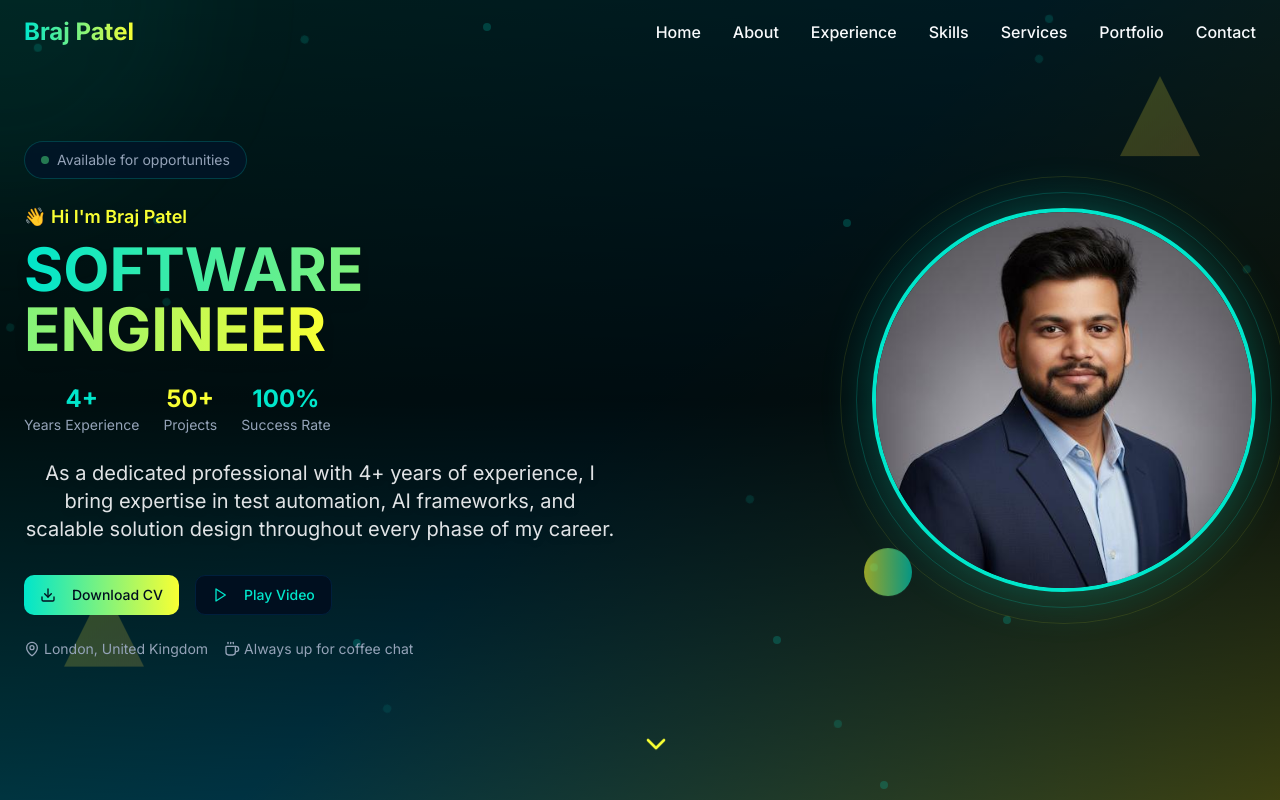
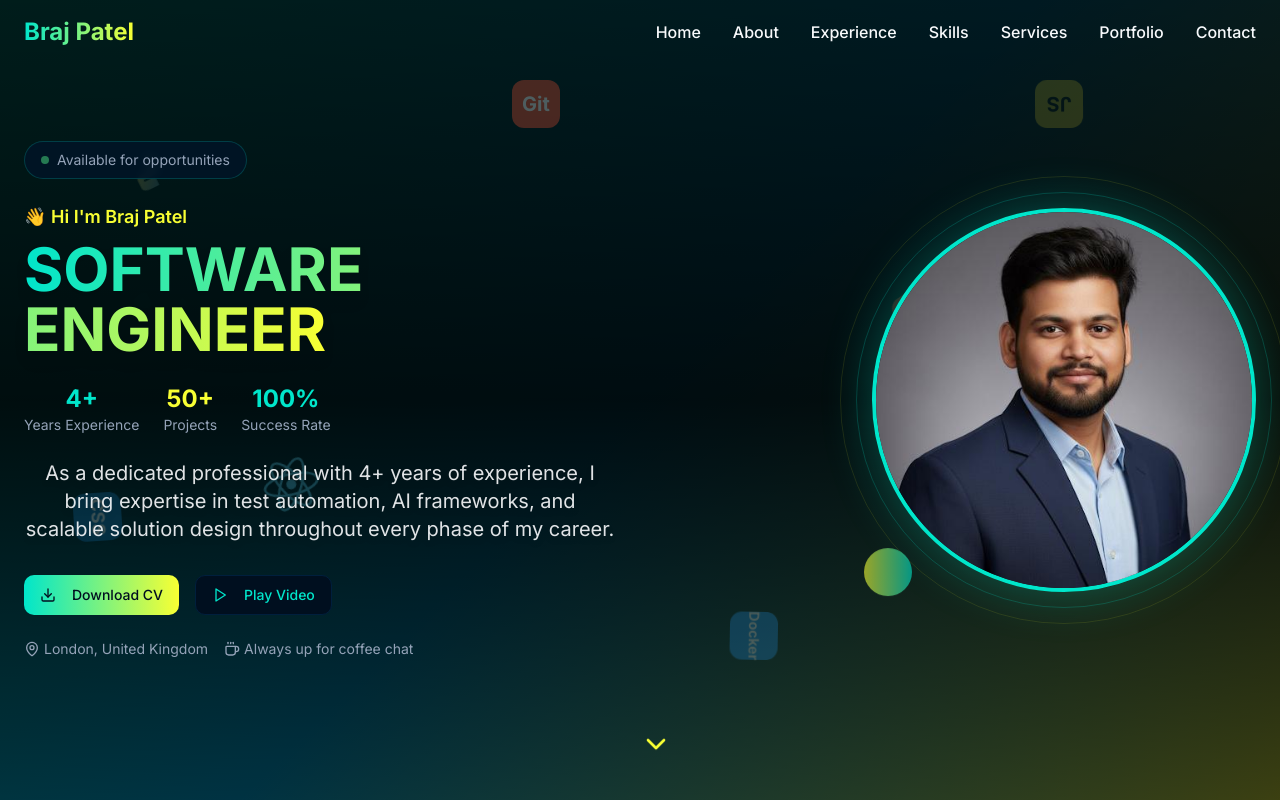
Before and after one commit to him123456789/braj-automates, a React (Vite) app: page / in a window 1280 px wide. Shown: the top 800 px of the page. Built offline with nearby package versions, Linux system fonts and the light colour scheme; the HTML template or start-up script is replaced by a standard one.

Commit message:
Refactor hero section background

```diff
--- a/src/components/Hero.tsx
+++ b/src/components/Hero.tsx
@@ -33,35 +33,89 @@ const Hero = () => {
       {/* Dark overlay for better text contrast */}
       <div className="absolute inset-0 bg-gradient-to-b from-black/80 via-black/90 to-black/60"></div>
 
-      {/* Floating Particles */}
+      {/* Floating Programming Language Logos */}
       <div className="absolute inset-0">
-        {[...Array(20)].map((_, i) => (
-          <div
-            key={i}
-            className="absolute w-2 h-2 bg-primary/20 rounded-full animate-float-particle"
-            style={{
-              left: `${Math.random() * 100}%`,
-              top: `${Math.random() * 100}%`,
-              animationDelay: `${Math.random() * 10}s`,
-              animationDuration: `${8 + Math.random() * 4}s`
-            }}
-          />
-        ))}
+        {/* Python */}
+        <div className="absolute w-12 h-12 animate-float-particle" style={{ left: '10%', top: '20%', animationDelay: '0s', animationDuration: '8s' }}>
+          <svg viewBox="0 0 24 24" fill="none" className="w-full h-full opacity-30 hover:opacity-60 transition-opacity">
+            <path d="M9.585 11.692h4.328s2.432.039 2.432-2.35V5.391S16.714 3 11.936 3C7.362 3 7.647 3 7.647 3L7.6 5.859s-.047 1.812 1.788 1.812h4.194v.966H6.949s-3.613-.395-3.613 5.115c0 5.508 3.145 5.312 3.145 5.312h1.871v-2.635s-.1-3.137 3.233-3.137z" fill="url(#python-gradient)" />
+            <defs>
+              <linearGradient id="python-gradient" x1="0%" y1="0%" x2="100%" y2="100%">
+                <stop offset="0%" stopColor="#4B8BBE" />
+                <stop offset="100%" stopColor="#FFD43B" />
+              </linearGradient>
+            </defs>
+          </svg>
+        </div>
+
+        {/* JavaScript */}
+        <div className="absolute w-12 h-12 animate-float-particle" style={{ right: '15%', top: '15%', animationDelay: '2s', animationDuration: '10s' }}>
+          <div className="w-full h-full bg-[#F7DF1E] rounded-lg flex items-center justify-center text-black font-bold text-xl opacity-30 hover:opacity-60 transition-opacity">
+            JS
+          </div>
+        </div>
+
+        {/* React */}
+        <div className="absolute w-14 h-14 animate-float-particle" style={{ left: '20%', top: '60%', animationDelay: '4s', animationDuration: '9s' }}>
+          <svg viewBox="-11.5 -10.23174 23 20.46348" className="w-full h-full opacity-30 hover:opacity-60 transition-opacity">
+            <circle cx="0" cy="0" r="2.05" fill="#61dafb"/>
+            <g stroke="#61dafb" strokeWidth="1" fill="none">
+              <ellipse rx="11" ry="4.2"/>
+              <ellipse rx="11" ry="4.2" transform="rotate(60)"/>
+              <ellipse rx="11" ry="4.2" transform="rotate(120)"/>
+            </g>
+          </svg>
+        </div>
+
+        {/* TypeScript */}
+        <div className="absolute w-12 h-12 animate-float-particle" style={{ right: '20%', bottom: '25%', animationDelay: '1s', animationDuration: '11s' }}>
+          <div className="w-full h-full bg-[#3178C6] rounded-lg flex items-center justify-center text-white font-bold text-xl opacity-30 hover:opacity-60 transition-opacity">
+            TS
+          </div>
+        </div>
+
+        {/* HTML5 */}
+        <div className="absolute w-12 h-12 animate-float-particle" style={{ left: '70%', top: '40%', animationDelay: '3s', animationDuration: '10s' }}>
+          <div className="w-full h-full bg-[#E34F26] rounded-lg flex items-center justify-center text-white font-bold text-lg opacity-30 hover:opacity-60 transition-opacity">
+            HTML
+          </div>
+        </div>
+
+        {/* CSS3 */}
+        <div className="absolute w-12 h-12 animate-float-particle" style={{ left: '5%', bottom: '30%', animationDelay: '5s', animationDuration: '9s' }}>
+          <div className="w-full h-full bg-[#1572B6] rounded-lg flex items-center justify-center text-white font-bold text-lg opacity-30 hover:opacity-60 transition-opacity">
+            CSS
+          </div>
+        </div>
+
+        {/* Node.js */}
+        <div className="absolute w-12 h-12 animate-float-particle" style={{ right: '10%', bottom: '40%', animationDelay: '6s', animationDuration: '8s' }}>
+          <div className="w-full h-full bg-[#339933] rounded-lg flex items-center justify-center text-white font-bold text-sm opacity-30 hover:opacity-60 transition-opacity">
+            Node
+          </div>
+        </div>
+
+        {/* Java */}
+        <div className="absolute w-12 h-12 animate-float-particle" style={{ left: '80%', top: '70%', animationDelay: '2.5s', animationDuration: '10s' }}>
+          <div className="w-full h-full bg-[#007396] rounded-lg flex items-center justify-center text-white font-bold text-xl opacity-30 hover:opacity-60 transition-opacity">
+            Java
+          </div>
+        </div>
+
+        {/* Git */}
+        <div className="absolute w-12 h-12 animate-float-particle" style={{ left: '40%', top: '10%', animationDelay: '7s', animationDuration: '11s' }}>
+          <div className="w-full h-full bg-[#F05032] rounded-lg flex items-center justify-center text-white font-bold text-xl opacity-30 hover:opacity-60 transition-opacity">
+            Git
+          </div>
+        </div>
+
+        {/* Docker */}
+        <div className="absolute w-12 h-12 animate-float-particle" style={{ right: '40%', bottom: '15%', animationDelay: '4.5s', animationDuration: '9s' }}>
+          <div className="w-full h-full bg-[#2496ED] rounded-lg flex items-center justify-center text-white font-bold text-sm opacity-30 hover:opacity-60 transition-opacity">
+            Docker
+          </div>
+        </div>
       </div>
-
-      {/* Interactive Cursor Effect */}
-      <div
-        className="absolute w-96 h-96 bg-primary/5 rounded-full blur-3xl transition-all duration-300 pointer-events-none"
-        style={{
-          left: mousePosition.x - 192,
-          top: mousePosition.y - 192,
-        }}
-      />
-
-      {/* Geometric Decorations */}
-      <div className="absolute top-20 right-20 geometric-accent animate-float"></div>
-      <div className="absolute bottom-32 left-16 geometric-accent animate-float" style={{ animationDelay: '2s' }}></div>
-      <div className="absolute top-1/2 right-10 geometric-accent animate-float" style={{ animationDelay: '4s' }}></div>
 
       <div className="container mx-auto px-6 z-10">
         <div className="grid lg:grid-cols-2 gap-12 items-center">
```
